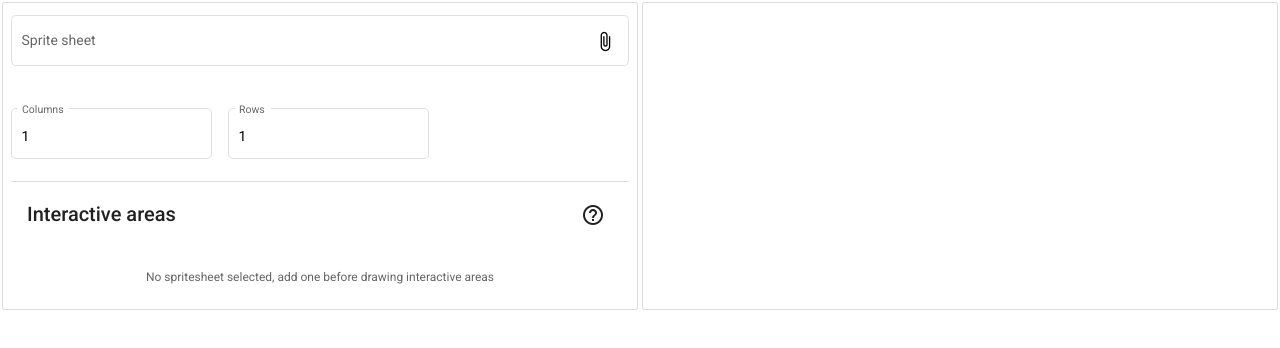
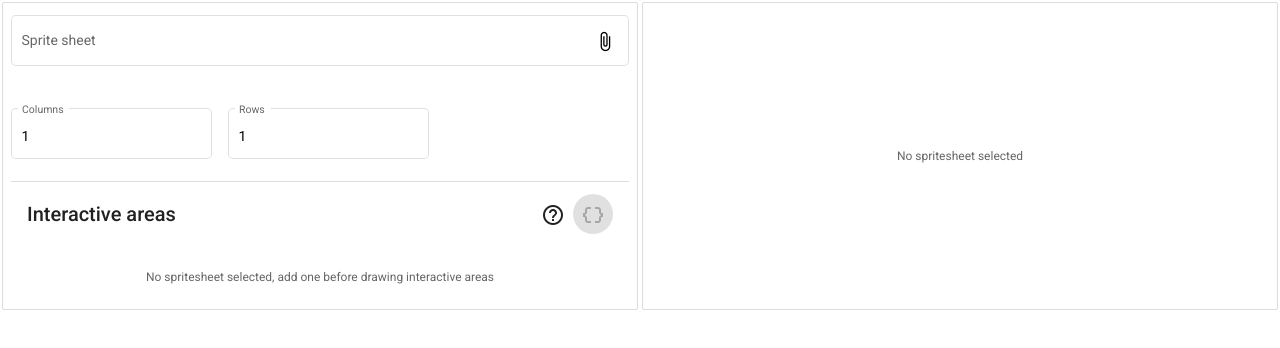
Before and after one commit to fpolidoro/sketch-a-touch, an Angular app: page / in a window 1280 px wide. Shown: the top 348 px of the page. Built offline with nearby package versions, Linux system fonts and the light colour scheme.

Commit message:
Add button for code generation + empty states - Added FAB to trigger the code generation - Added an empty state when no sprite-sheet is selected - [to do] Add an action to the FAB - [to do] The empty state for the sprite-sheet should be replaced by a guide of the app

```diff
--- a/src/app/preview/components/live-box/live-box.component.html
+++ b/src/app/preview/components/live-box/live-box.component.html
@@ -1,5 +1,4 @@
-<div
-    style="position: relative; overflow: hidden;">
+<div *ngIf="image$ | async" style="position: relative; overflow: hidden;">
     <img [src]="image$ | async">
     <svg #canvas attr.width="{{(originalSize !== undefined ? originalSize.width : 0)}}"
         attr.height="{{(originalSize !== undefined ? originalSize.height : 0)}}" class="canvas-box">
@@ -69,3 +68,6 @@
         </mat-grid-tile>
     </mat-grid-list>
 </div>
+<div *ngIf="!(image$ | async)" class="t-education" style="display: flex; align-items: center; justify-content: center;">
+    <span>No spritesheet selected</span>
+</div>
--- a/src/app/preview/components/settings-box/settings-box.component.html
+++ b/src/app/preview/components/settings-box/settings-box.component.html
@@ -28,6 +28,9 @@
             </button>
             <button mat-icon-button (click)="openGuide$.next()">
                 <mat-icon>help_outline</mat-icon>
+            </button>
+            <button mat-mini-fab color="primary" aria-label="Generate code" [matTooltip]="(areas.length === 0 || settings.invalid || settings.pending) ? 'Add a sprite sheet and some interactive areas before generating code': 'Generate code'" [disabled]="areas.length === 0 || settings.invalid || settings.pending">
+                <mat-icon>data_object</mat-icon>
             </button>
         </mat-toolbar>
 
@@ -64,7 +67,7 @@
                   </mat-list-option>
             </ng-container>
             <mat-list-item *ngIf="!currentFile">
-                <span style="font-size: 12px; color: #666; width: 100%; text-align: center">No spritesheet selected, add one before drawing interactive areas</span>
+                <span class="t-education">No spritesheet selected, add one before drawing interactive areas</span>
             </mat-list-item>
         </mat-selection-list>
     </div>
--- a/src/styles.scss
+++ b/src/styles.scss
@@ -3,6 +3,7 @@
 @import 'containers';
 @import 'form-field';
 @import 'list';
+@import 'font';
 
 /* You can add global styles to this file, and also import other style files */
 
--- /dev/null
+++ b/src/styles/font.scss
@@ -0,0 +1,6 @@
+.t-education {
+    width: 100%;
+    font-size: 12px;
+    color: #666;
+    text-align: center;
+}
```
